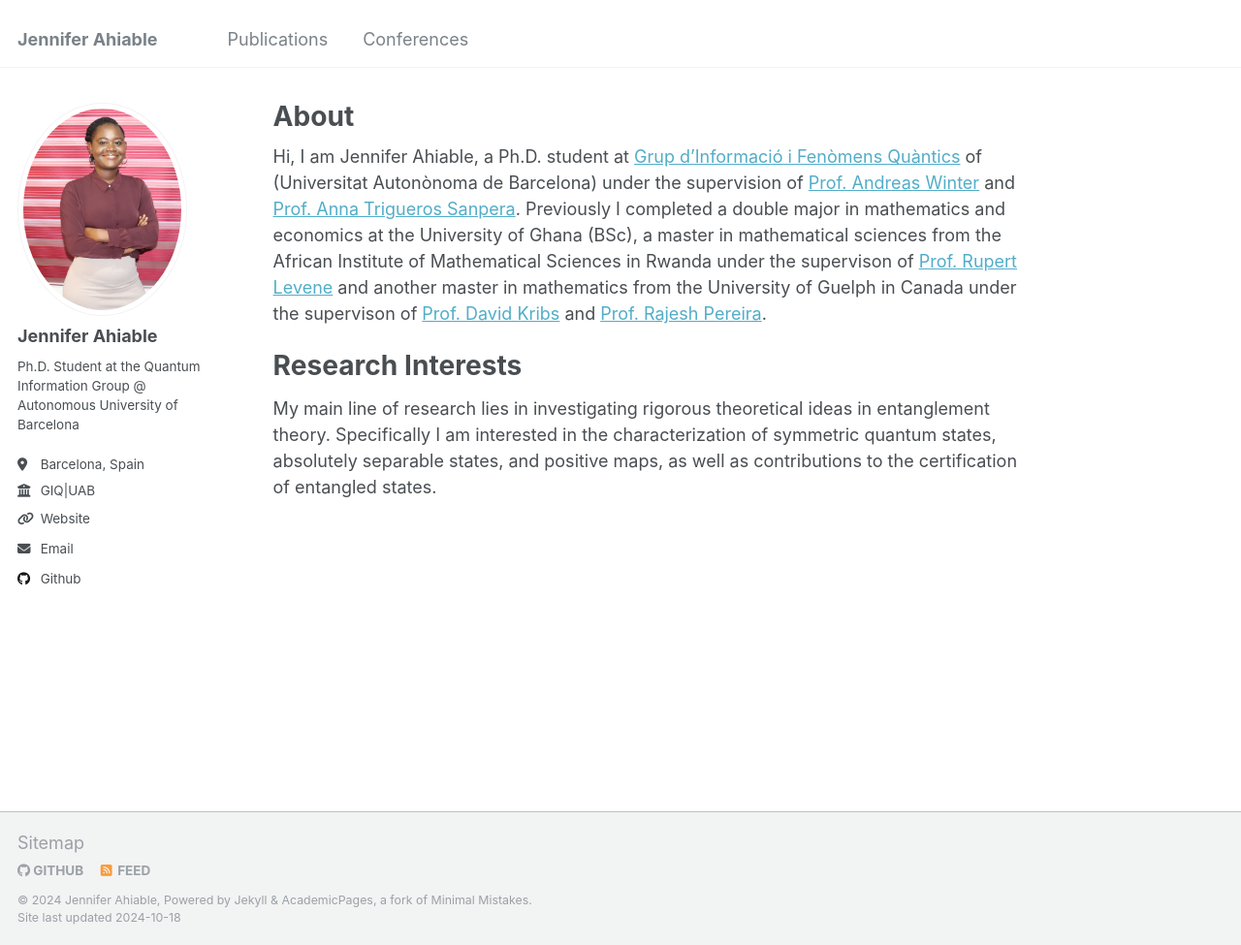
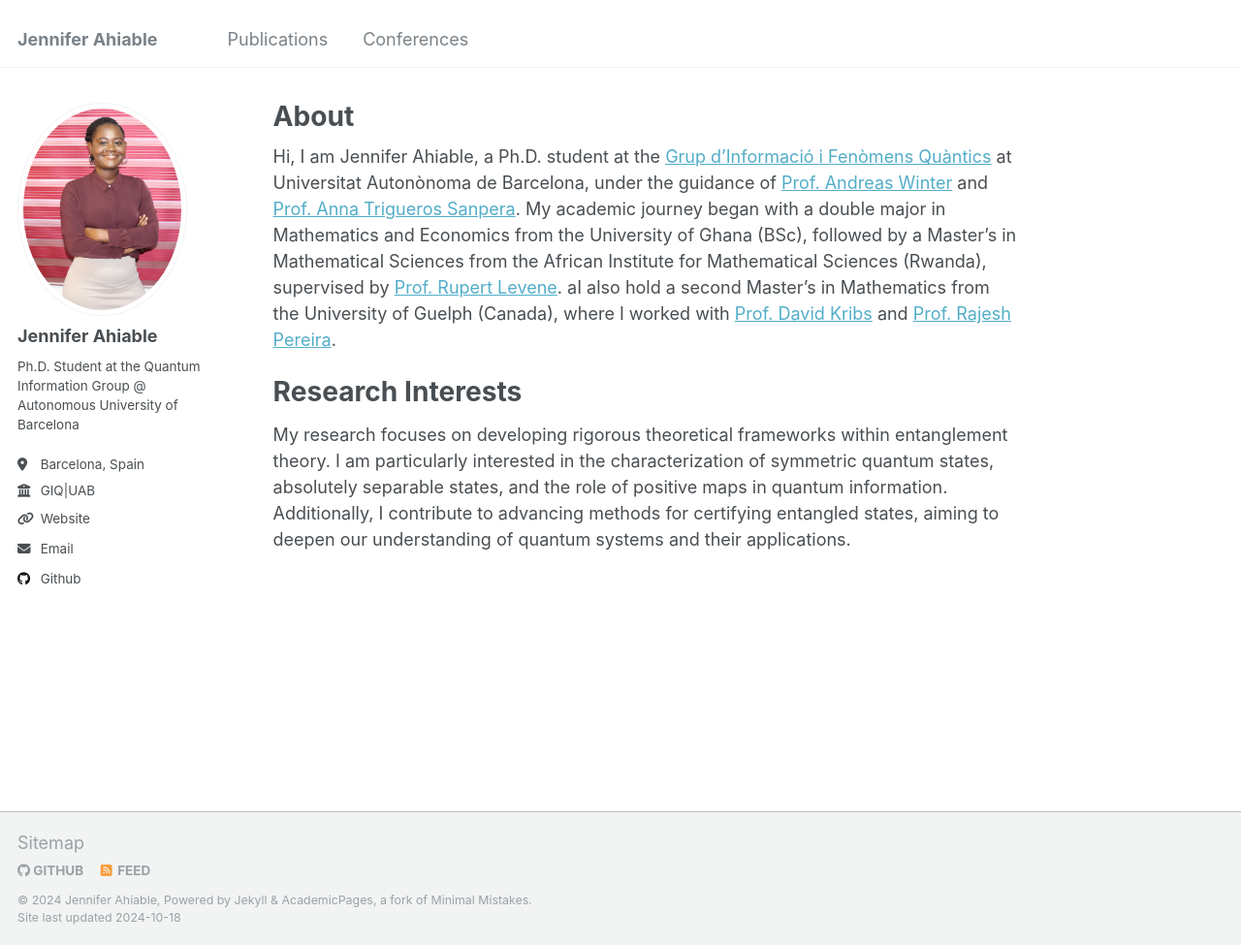
Before and after one commit to jennquantum/jenniferahiable, a Jekyll site: the page built from _pages/about.md, in a window 1280 px wide and 975 px high. Shown: the whole window at 97% size. Built offline with Jekyll 4.4.1, drawn with Linux system fonts in a browser that asks for light colours.

Commit message:
Update about.md

```diff
--- a/_pages/about.md
+++ b/_pages/about.md
@@ -8,11 +8,11 @@ redirect_from:
 ---
 
 
-Hi, I am Jennifer Ahiable, a Ph.D. student at [Grup d’Informació i Fenòmens Quàntics](https://webs.uab.cat/giq/) of (Universitat Autonònoma de Barcelona) under the supervision of [Prof. Andreas Winter](https://www.icrea.cat/Web/ScientificStaff/andreas-winter-556) and [Prof. Anna Trigueros Sanpera](https://www.icrea.cat/Web/ScientificStaff/anna-sanpera--trigueros-318). Previously I completed a double major in mathematics and economics at the University of Ghana (BSc), a master in mathematical sciences from the African Institute of Mathematical Sciences in Rwanda under the supervison of [Prof. Rupert Levene](https://scholar.google.com/citations?user=b6Yt-DsAAAAJ&hl=en) and another master in mathematics from the University of Guelph in Canada under the supervison of [Prof. David Kribs](https://dkribs.uoguelph.ca/) and [Prof. Rajesh Pereira](https://www.researchgate.net/profile/Rajesh-Pereira).
+Hi, I am Jennifer Ahiable, a Ph.D. student at the [Grup d’Informació i Fenòmens Quàntics](https://webs.uab.cat/giq/) at Universitat Autonònoma de Barcelona, under the guidance of [Prof. Andreas Winter](https://www.icrea.cat/Web/ScientificStaff/andreas-winter-556) and [Prof. Anna Trigueros Sanpera](https://www.icrea.cat/Web/ScientificStaff/anna-sanpera--trigueros-318). My academic journey began with a double major in Mathematics and Economics from the University of Ghana (BSc), followed by a Master’s in Mathematical Sciences from the African Institute for Mathematical Sciences (Rwanda), supervised by [Prof. Rupert Levene](https://scholar.google.com/citations?user=b6Yt-DsAAAAJ&hl=en). aI also hold a second Master’s in Mathematics from the University of Guelph (Canada), where I worked with [Prof. David Kribs](https://dkribs.uoguelph.ca/) and [Prof. Rajesh Pereira](https://www.researchgate.net/profile/Rajesh-Pereira).
 
 
 
 
 Research Interests
 ======
-My main line of research lies in investigating rigorous theoretical ideas in entanglement theory. Specifically I am interested in the characterization of symmetric quantum states, absolutely separable states, and positive maps, as well as contributions to the certification of entangled states.
+My research focuses on developing rigorous theoretical frameworks within entanglement theory. I am particularly interested in the characterization of symmetric quantum states, absolutely separable states, and the role of positive maps in quantum information. Additionally, I contribute to advancing methods for certifying entangled states, aiming to deepen our understanding of quantum systems and their applications.
```
